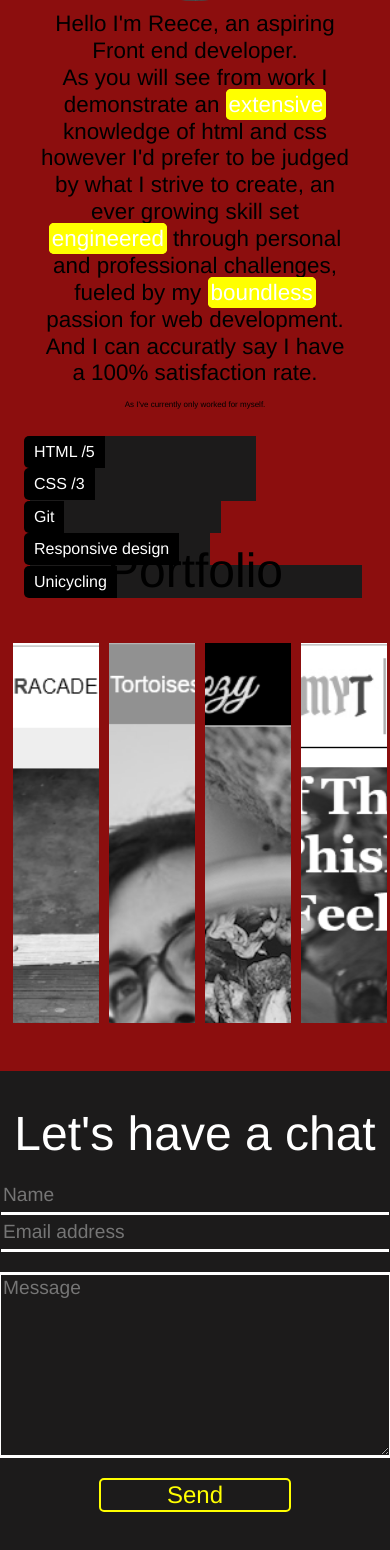
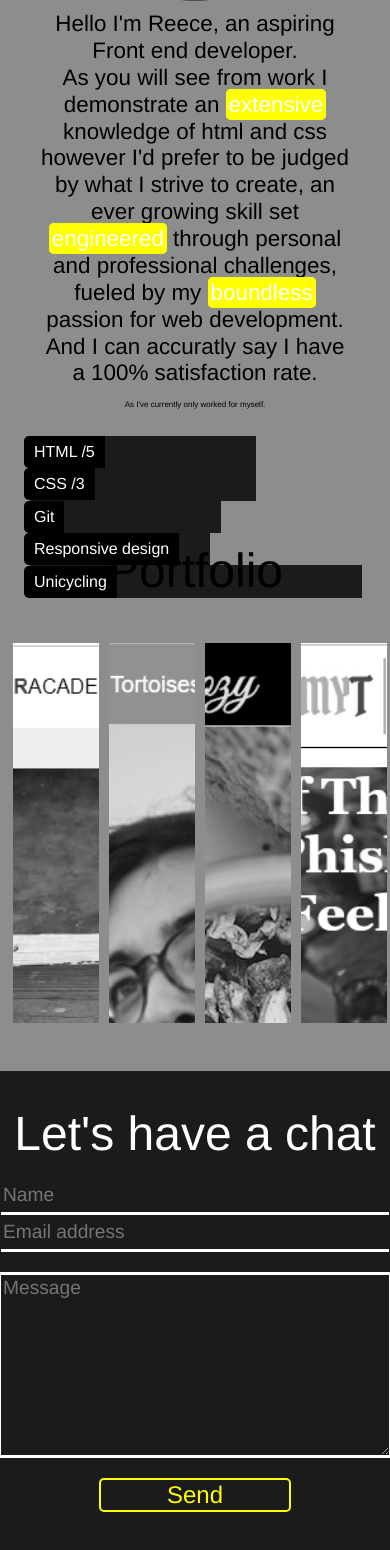
Before and after one commit to DokGreen/portfolio, a PHP site: page / in a window 390 px wide; the page is wider, and only the part inside the window is pictured. Shown: the part 909-2459 px from the top of that part. Run offline with PHP 8.4, Linux system fonts and the light colour scheme; some libraries are stand-ins or nearby versions.

Commit message:
removed red accident

```diff
--- a/resources/styles.css
+++ b/resources/styles.css
@@ -428,9 +428,6 @@ footer ul li:nth-child(2) {
 
 /*-------------------------------breakpoint 1*/
 @media only screen and (max-width: 958px) {
-  body {
-    background-color: red;
-  }
 
   #skills {
     height: 50rem;
```
